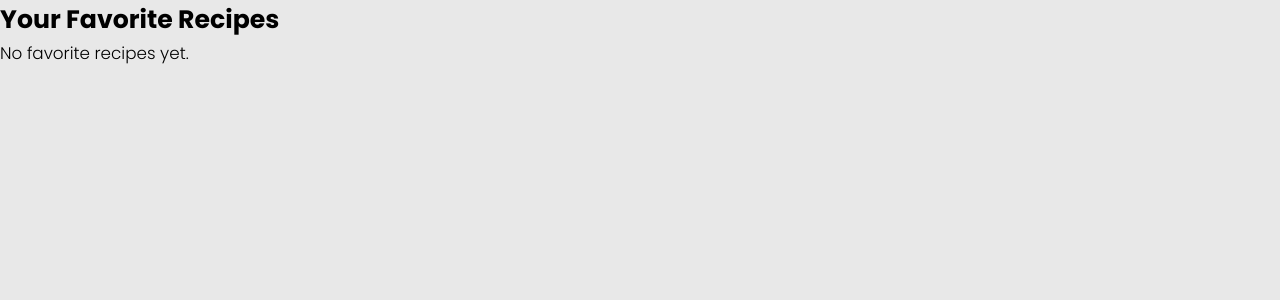
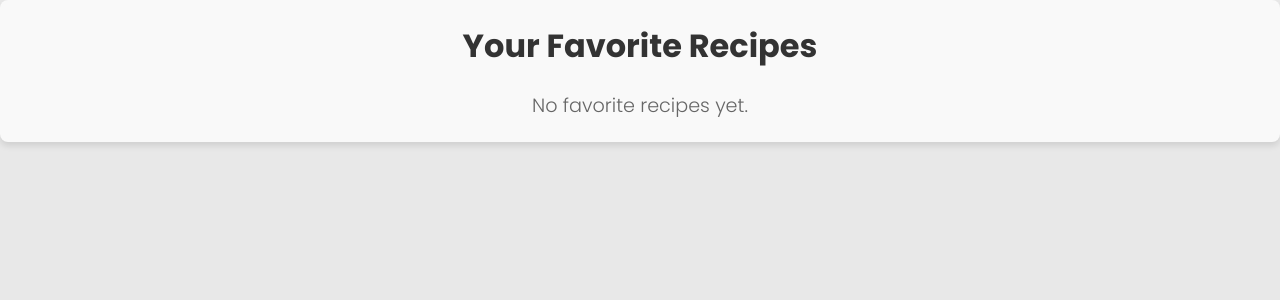
Before and after one commit to GivenLanga/Foodify, a React (Create React App) app: page /Favorites in a window 1280 px wide. Shown: the top 300 px of the page. Built offline with nearby package versions, Linux system fonts and the light colour scheme; a web font is replaced by a local one.

Commit message:
cleaned up favorite list

```diff
--- a/src/componets/pages/favorites/Favorites.css
+++ b/src/componets/pages/favorites/Favorites.css
@@ -0,0 +1,74 @@
+.favorites-container {
+  padding: 20px;
+  background-color: #f9f9f9; /* Light background for contrast */
+  border-radius: 8px;
+  box-shadow: 0 4px 6px rgba(0, 0, 0, 0.1);
+}
+
+.favorites-title {
+  font-size: 2rem;
+  font-weight: bold;
+  color: #333; /* Dark text for readability */
+  margin-bottom: 20px;
+  text-align: center;
+}
+
+.no-favorites {
+  font-size: 1.2rem;
+  color: #666; /* Subtle text color */
+  text-align: center;
+  margin-top: 20px;
+}
+
+.recipe-cards-container {
+  display: grid;
+  grid-template-columns: repeat(auto-fit, minmax(250px, 1fr));
+  gap: 20px;
+}
+
+.recipe-card {
+  background-color: #fff;
+  border: 1px solid #ddd;
+  border-radius: 8px;
+  overflow: hidden;
+  box-shadow: 0 2px 4px rgba(0, 0, 0, 0.1);
+  transition: transform 0.2s ease, box-shadow 0.2s ease;
+}
+
+.recipe-card:hover {
+  transform: translateY(-5px);
+  box-shadow: 0 4px 8px rgba(0, 0, 0, 0.2);
+}
+
+.recipe-image {
+  width: 100%;
+  height: 150px;
+  object-fit: cover;
+}
+
+.recipe-card h3 {
+  font-size: 1.5rem;
+  color: #333;
+  margin: 10px;
+  text-align: center;
+}
+
+.get-recipe-btn {
+  display: block;
+  width: 90%;
+  margin: 10px auto;
+  padding: 10px 15px;
+  font-size: 1rem;
+  font-weight: bold;
+  color: #fff;
+  background-color: #ff6b6b; /* Vibrant red for the button */
+  border: none;
+  border-radius: 4px;
+  cursor: pointer;
+  text-align: center;
+  transition: background-color 0.2s ease;
+}
+
+.get-recipe-btn:hover {
+  background-color: #e63946; /* Darker red on hover */
+}
--- a/src/componets/pages/favorites/Favorites.js
+++ b/src/componets/pages/favorites/Favorites.js
@@ -13,19 +13,28 @@ const Favorites = () => {
 
   return (
     <div className="favorites-container">
-      <h2>Your Favorite Recipes</h2>
+      <h2 className="favorites-title">Your Favorite Recipes</h2>
       {favorites.length === 0 ? (
-        <p>No favorite recipes yet.</p>
+        <p className="no-favorites">No favorite recipes yet.</p>
       ) : (
-        favorites.map((meal) => (
-          <div key={meal.idMeal} className="favorite-item">
-            <img src={meal.strMealThumb} alt={meal.strMeal} />
-            <h3>{meal.strMeal}</h3>
-            <button onClick={() => handleRemoveFavorite(meal.idMeal)}>
-              Remove from Favorites
-            </button>
-          </div>
-        ))
+        <div className="recipe-cards-container">
+          {favorites.map((meal) => (
+            <div key={meal.idMeal} className="recipe-card">
+              <img
+                src={meal.strMealThumb}
+                alt={meal.strMeal}
+                className="recipe-image"
+              />
+              <h3>{meal.strMeal}</h3>
+              <button
+                className="get-recipe-btn"
+                onClick={() => handleRemoveFavorite(meal.idMeal)}
+              >
+                Remove from Favorites
+              </button>
+            </div>
+          ))}
+        </div>
       )}
     </div>
   );
```
